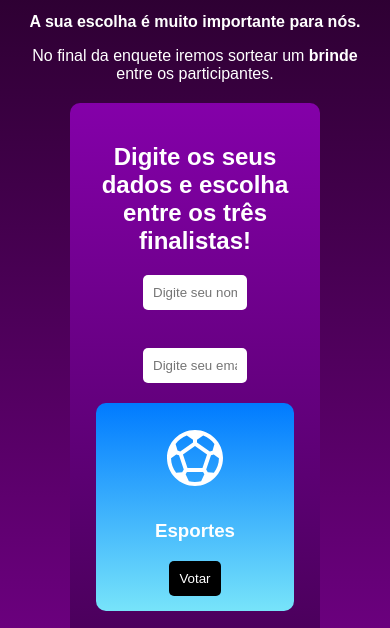
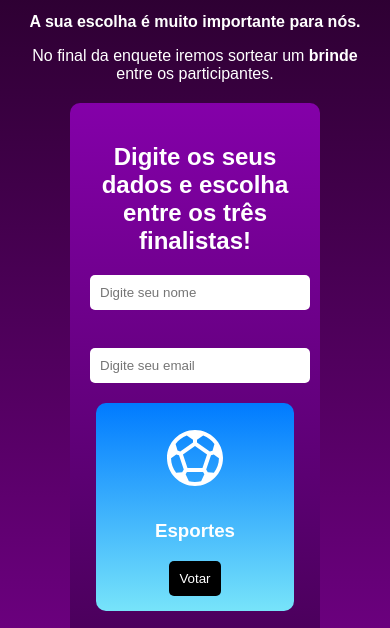
Before and after one commit to GuilhermeCN-web/capitulo-2-modulo-1-bootcamp, a plain HTML site: page index.html in a window 390 px wide. Shown: the part 212-840 px from the top of the page. Drawn offline with Linux system fonts and the light colour scheme.

Commit message:
ajustes no input para versao mobile

```diff
--- a/style.css
+++ b/style.css
@@ -79,4 +79,7 @@ footer {
     .card {
         width: 80%;
     }
+    input{
+        width: 200px;
+    }
 }
```
